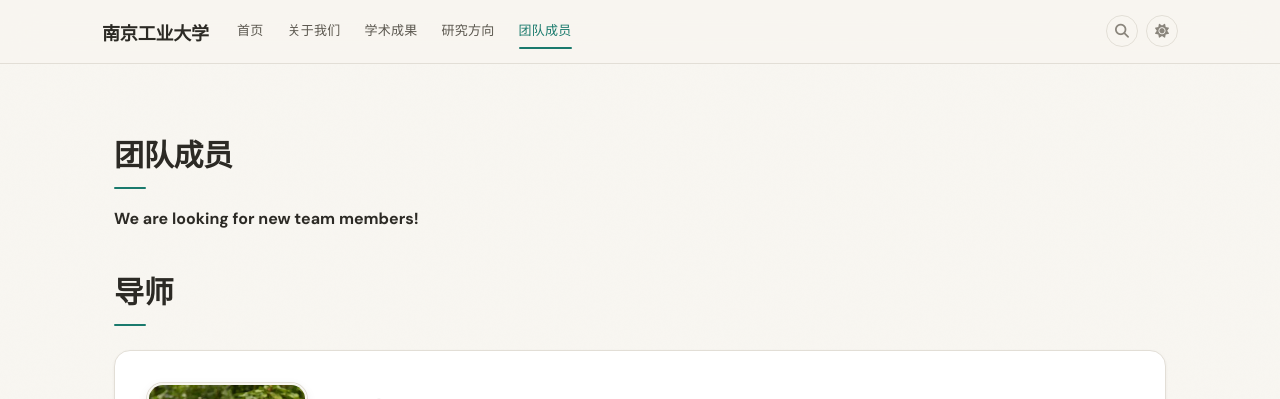
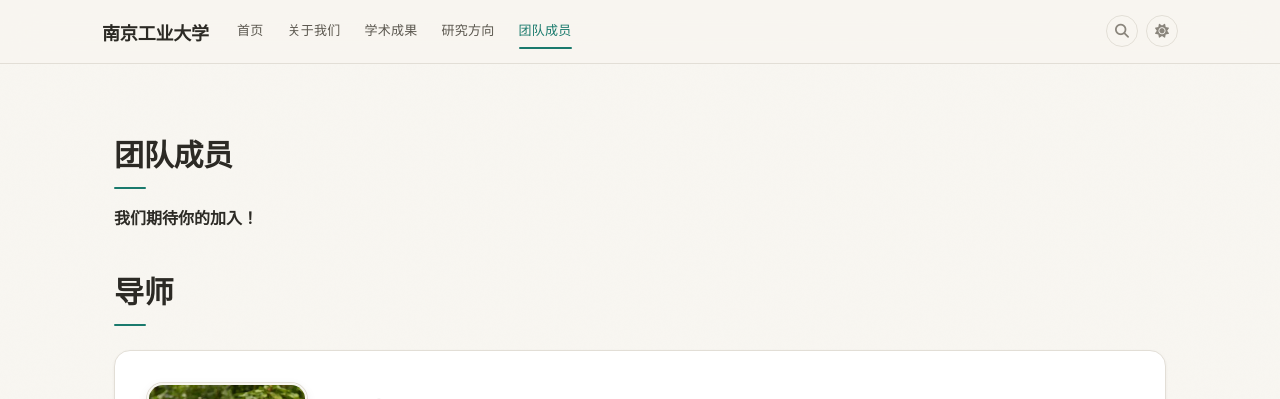
Before and after one commit to jinyanc08-lgtm/yinshi-lab, a Jekyll site: the page built from _pages/team.md, in a window 1280 px wide. Shown: the top 399 px of the page. Built offline with Jekyll 4.4.1, drawn with Linux system fonts in a browser that asks for light colours; a style sheet for code colours, icons or effects is not loaded.

Commit message:
Update website content

```diff
--- a/_pages/team.md
+++ b/_pages/team.md
@@ -7,7 +7,7 @@ permalink: /team/
 
 ## 团队成员
 
-**We are looking for new team members!**
+**我们期待你的加入！**
 
 ## 导师
 
```
